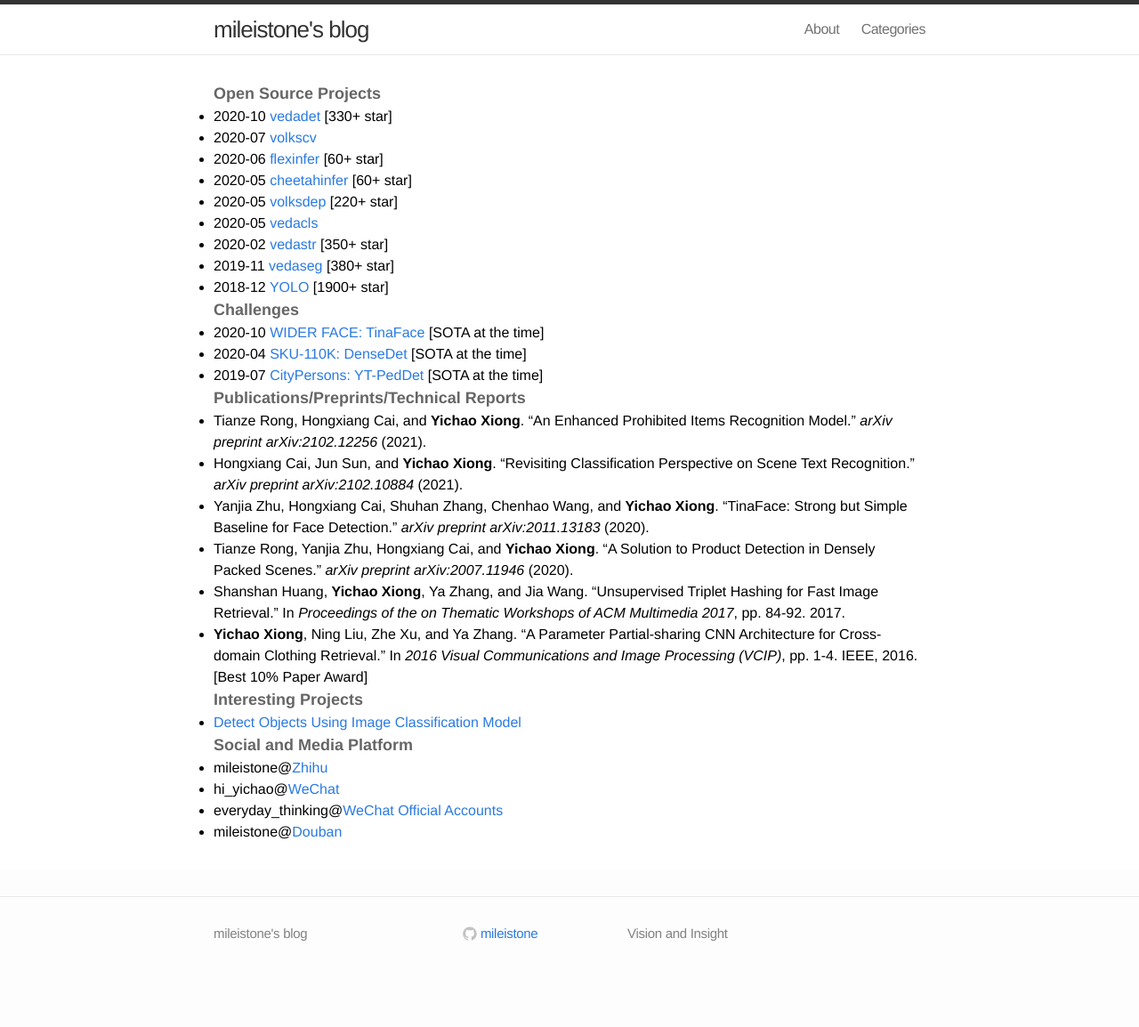
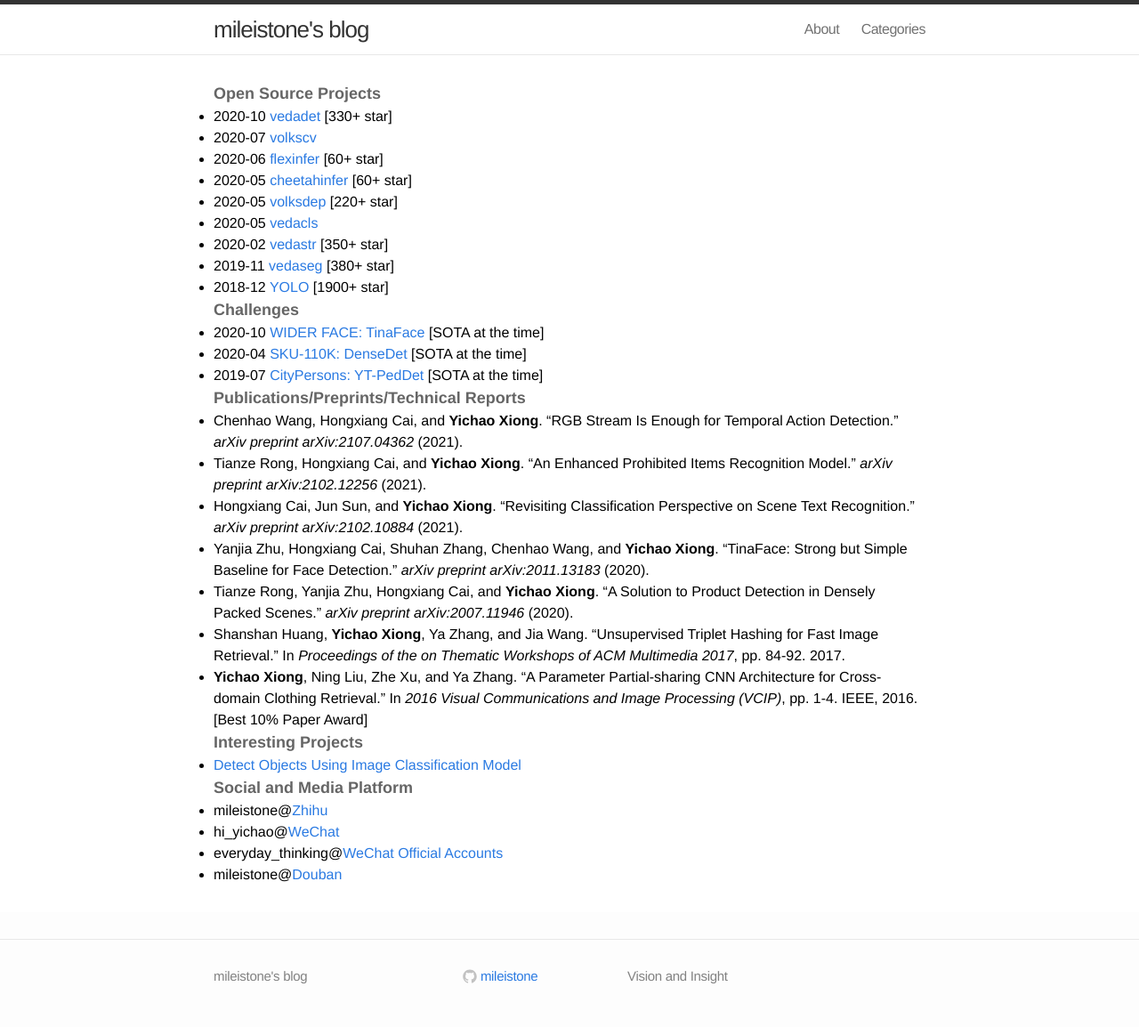
Before and after one commit to mileistone/mileistone.github.io, a Jekyll site: the page built from pages/about.md, in a window 1280 px wide. Shown: the whole page at 89% size. Built offline with Jekyll 4.4.1, drawn with Linux system fonts in a browser that asks for light colours; before the commit the page ends 1106 px from its top, so only the background shows below that.

Commit message:
Update about.md

```diff
--- a/pages/about.md
+++ b/pages/about.md
@@ -34,6 +34,7 @@ includelink: true
 - 2019-07 [CityPersons: YT-PedDet](https://github.com/cvgroup-njust/CityPersons) [SOTA at the time]
 
 ##### Publications/Preprints/Technical Reports
+- Chenhao Wang, Hongxiang Cai, and **Yichao Xiong**. "RGB Stream Is Enough for Temporal Action Detection." *arXiv preprint arXiv:2107.04362* (2021).
 
 - Tianze Rong, Hongxiang Cai, and **Yichao Xiong**. "An Enhanced Prohibited Items Recognition Model." *arXiv preprint arXiv:2102.12256* (2021).
 
```
